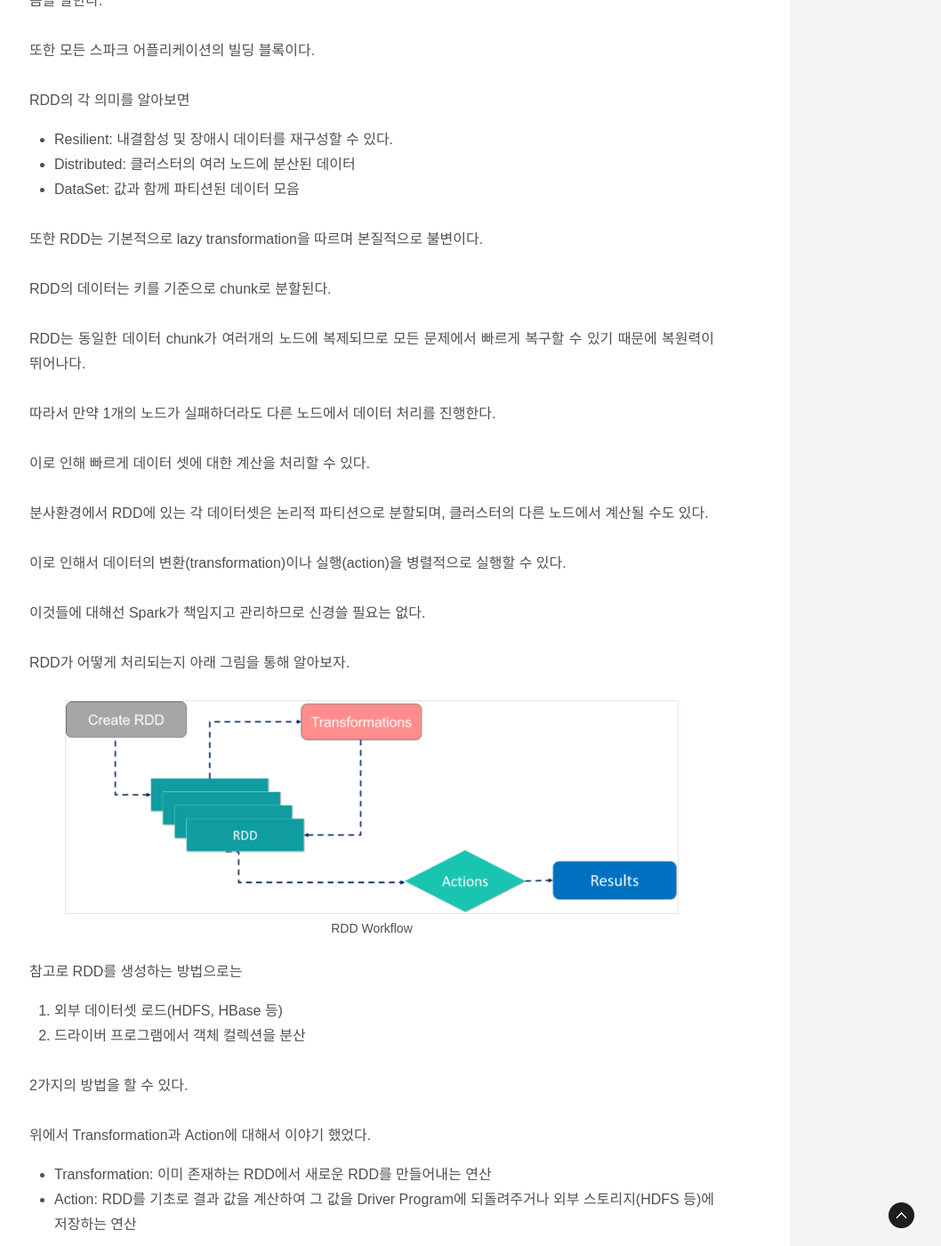
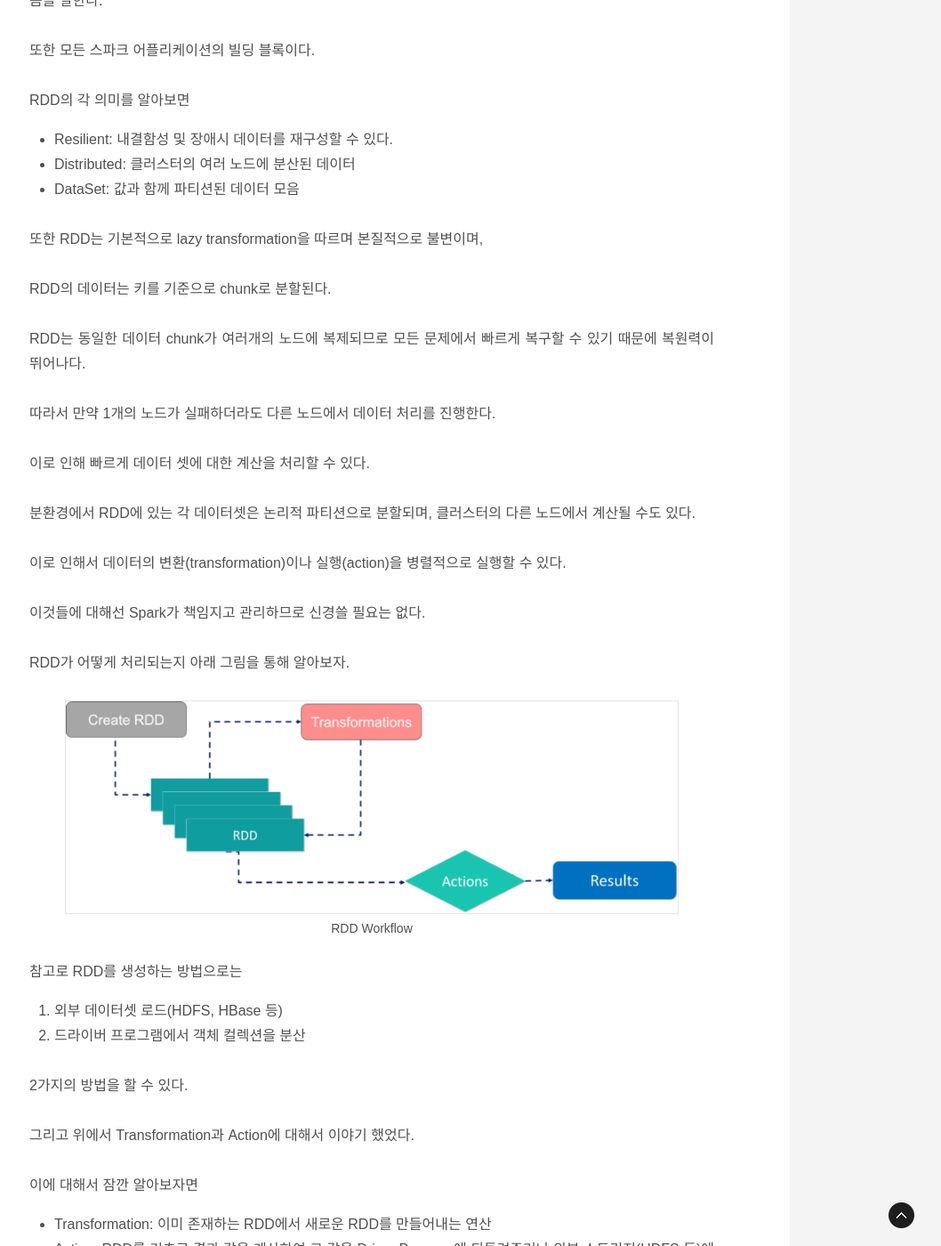
Before and after one commit to loustler/loustler.github.io, a Jekyll site: the page built from _posts/2020/5/2020-05-22-spark-architecture.md, in a window 1280 px wide and 1400 px high, scrolled down 1462 px. Shown: the whole window at 89% size, without its empty margins (222-1280 px from the left). Built offline with Jekyll 4.4.1, drawn with Linux system fonts in a browser that asks for light colours; some of the changed text lies outside the part shown.

Commit message:
fix spark architecture

```diff
--- a/_posts/2020/5/2020-05-22-spark-architecture.md
+++ b/_posts/2020/5/2020-05-22-spark-architecture.md
@@ -35,7 +35,7 @@ Spark의 Architecture에 대해서 알아보자
 - **Distributed**: 클러스터의 여러 노드에 분산된 데이터
 - **DataSet**: 값과 함께 파티션된 데이터 모음
 
-또한 **RDD**는 기본적으로 lazy transformation을 따르며 본질적으로 불변이다.
+또한 **RDD**는 기본적으로 lazy transformation을 따르며 본질적으로 불변이며,
 
 **RDD**의 데이터는 키를 기준으로 chunk로 분할된다.
 
@@ -45,7 +45,7 @@ Spark의 Architecture에 대해서 알아보자
 
 이로 인해 빠르게 데이터 셋에 대한 계산을 처리할 수 있다.
 
-분사환경에서 **RDD**에 있는 각 데이터셋은 논리적 파티션으로 분할되며, 클러스터의 다른 노드에서 계산될 수도 있다.
+분환경에서 **RDD**에 있는 각 데이터셋은 논리적 파티션으로 분할되며, 클러스터의 다른 노드에서 계산될 수도 있다.
 
 이로 인해서 데이터의 변환(transformation)이나 실행(action)을 병렬적으로 실행할 수 있다.
 
@@ -62,7 +62,9 @@ Spark의 Architecture에 대해서 알아보자
 
 2가지의 방법을 할 수 있다.
 
-위에서 **Transformation**과 **Action**에 대해서 이야기 했었다.
+그리고 위에서 **Transformation**과 **Action**에 대해서 이야기 했었다.
+
+이에 대해서 잠깐 알아보자면
 
 - **Transformation**: 이미 존재하는 **RDD**에서 새로운 **RDD**를 만들어내는 연산
 - **Action**: **RDD**를 기초로 결과 값을 계산하여 그 값을 **Driver Program**에 되돌려주거나 외부 스토리지(HDFS 등)에 저장하는 연산
@@ -99,9 +101,9 @@ Spark의 Architecture에 대해서 알아보자
 **RDD**가 **Spark Context**에서 생성이 되면 언제든지 여러 노드에 거쳐 분산되고 해당 노드에서 캐싱될 수 있다.
 
 ### Worker Node
-**Worker Node**는 우리가 흔히 알고 있는 혹은 알다시피 *Slave Node*이며 *job*은 기본적으로 여러개의 *task*를 실행한다.
+**Worker Node**는 우리가 흔히 알고 있는 혹은 알다시피 *Slave Node*이며 *job*은 기본적으로 여러개의 *task*를 나눠지며 실행된다.
 
-즉 1개의 *job*이 여러개의 *task*를 만들어내는 것이다.
+즉 1개의 *job*이 여러개의 *task*로 만들어진다.
 
 이 *task*들이 **Worker Node**에 분산되어 있는 **RDD**에서 실행이 되면, 그 결과를 다시 **Spark Context**로 돌려준다.
 
```
